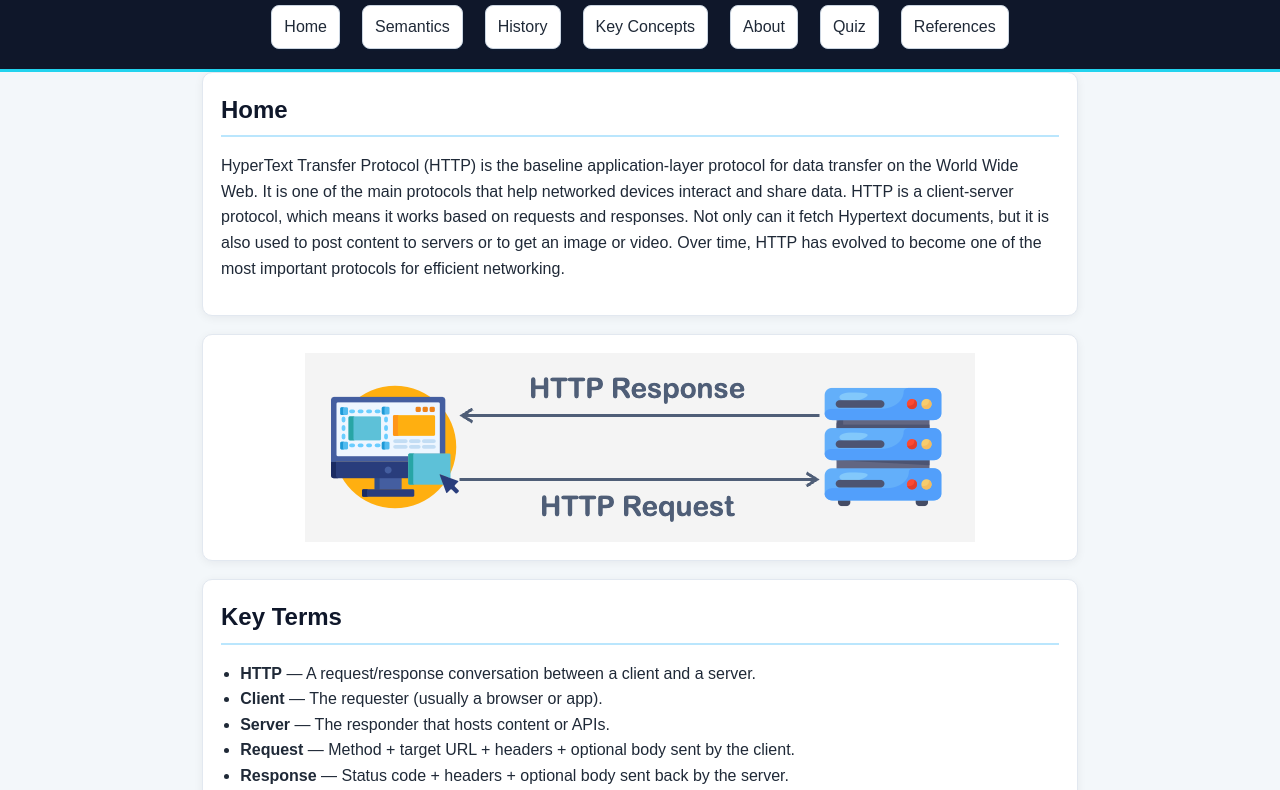
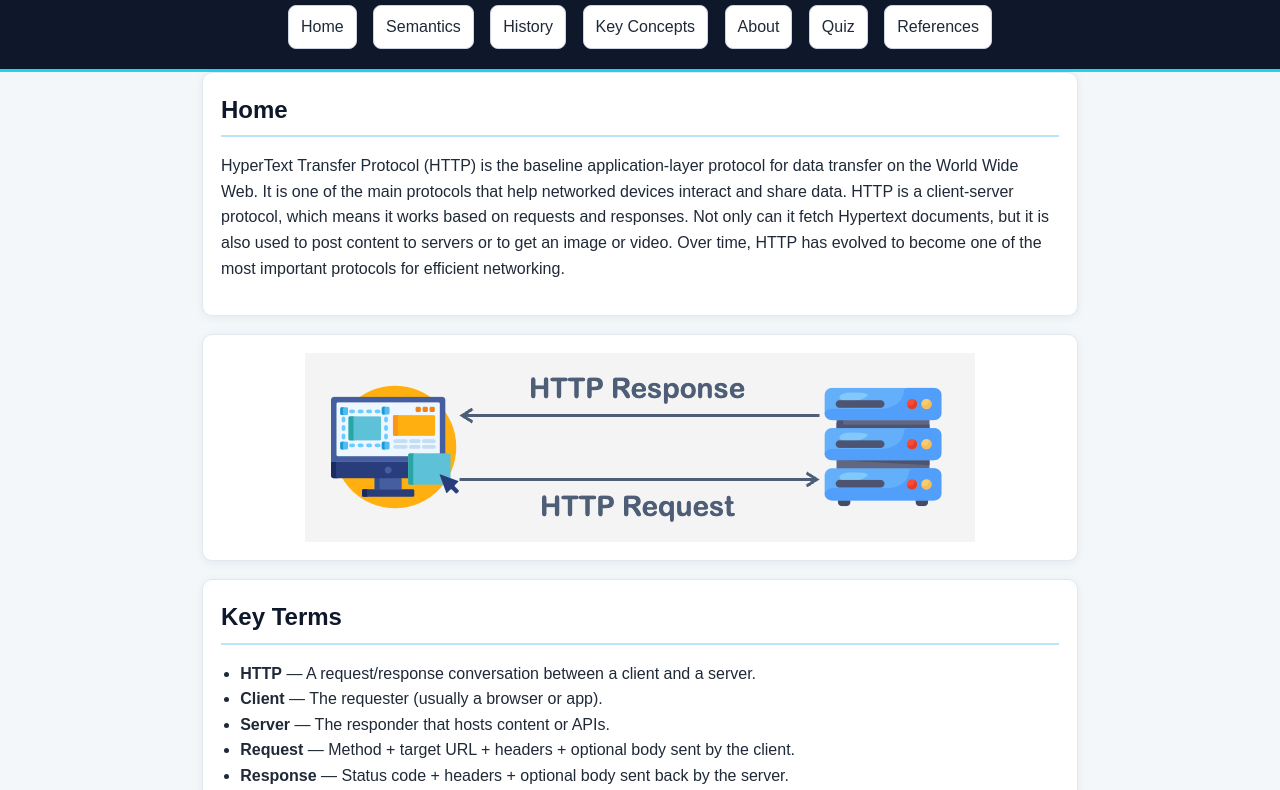
Before and after one commit to Jaketb234/Jaketb234.github.io, a plain HTML site: page index.html in a window 1280 px wide. Shown: the part 60-850 px from the top of the page. Drawn offline with Linux system fonts and the light colour scheme.

Commit message:
finalcss

```diff
--- a/styles.css
+++ b/styles.css
@@ -38,13 +38,14 @@ header h1 a {
   list-style: none;
   margin: 10px 0 0;
   padding: 0;
-  display: flex;
+  display: block;
   gap: 10px;
   justify-content: center;
   flex-wrap: wrap;
+  text-align: center;
 }
 .nav li {
-  flex: 0 0 auto;
+  display: inline-block;
   margin: 6px; }
 .nav a {
   display: inline-block;
@@ -62,26 +63,6 @@ header h1 a {
   border-color: #67e8f9;
   box-shadow: 0 2px 6px rgba(34, 211, 238, 0.25);
 }
-
-/* --- Mobile nav fix --- */
-.nav {
-  display: flex;
-  flex-direction: row;
-  flex-wrap: wrap;        /* allow multiple lines */
-  justify-content: center;/* center each line */
-  align-items: center;    /* vertical align buttons */
-  padding-left: 0;
-}
-
-.nav li {
-  flex: 0 0 auto;
-  margin: 6px;
-}
-
-@media (max-width: 480px) {
-  .nav { justify-content: center; } /* keep centered on phones */
-}
-
 
 /* Main + section cards */
 main { padding: 18px 0; }
```
